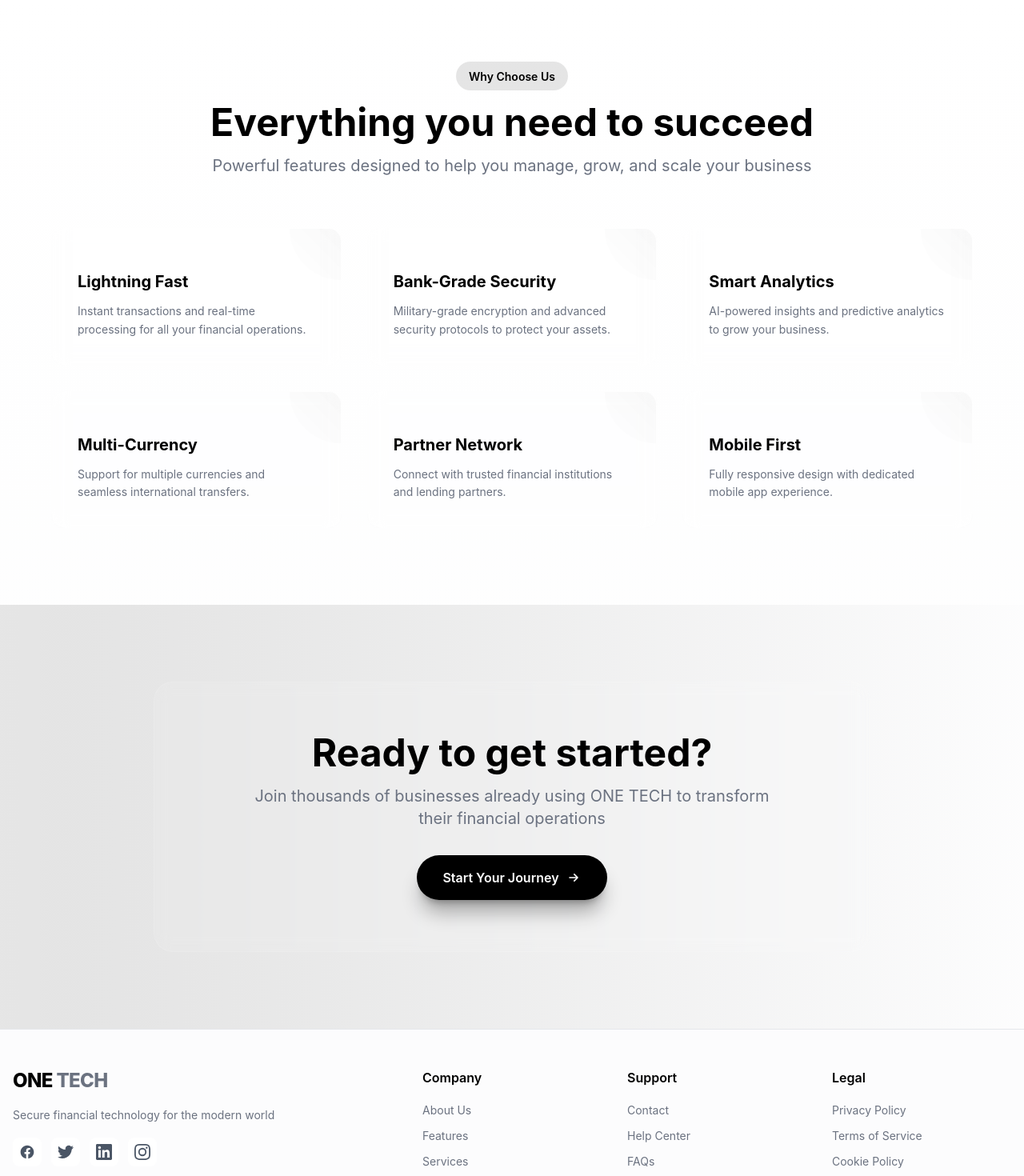
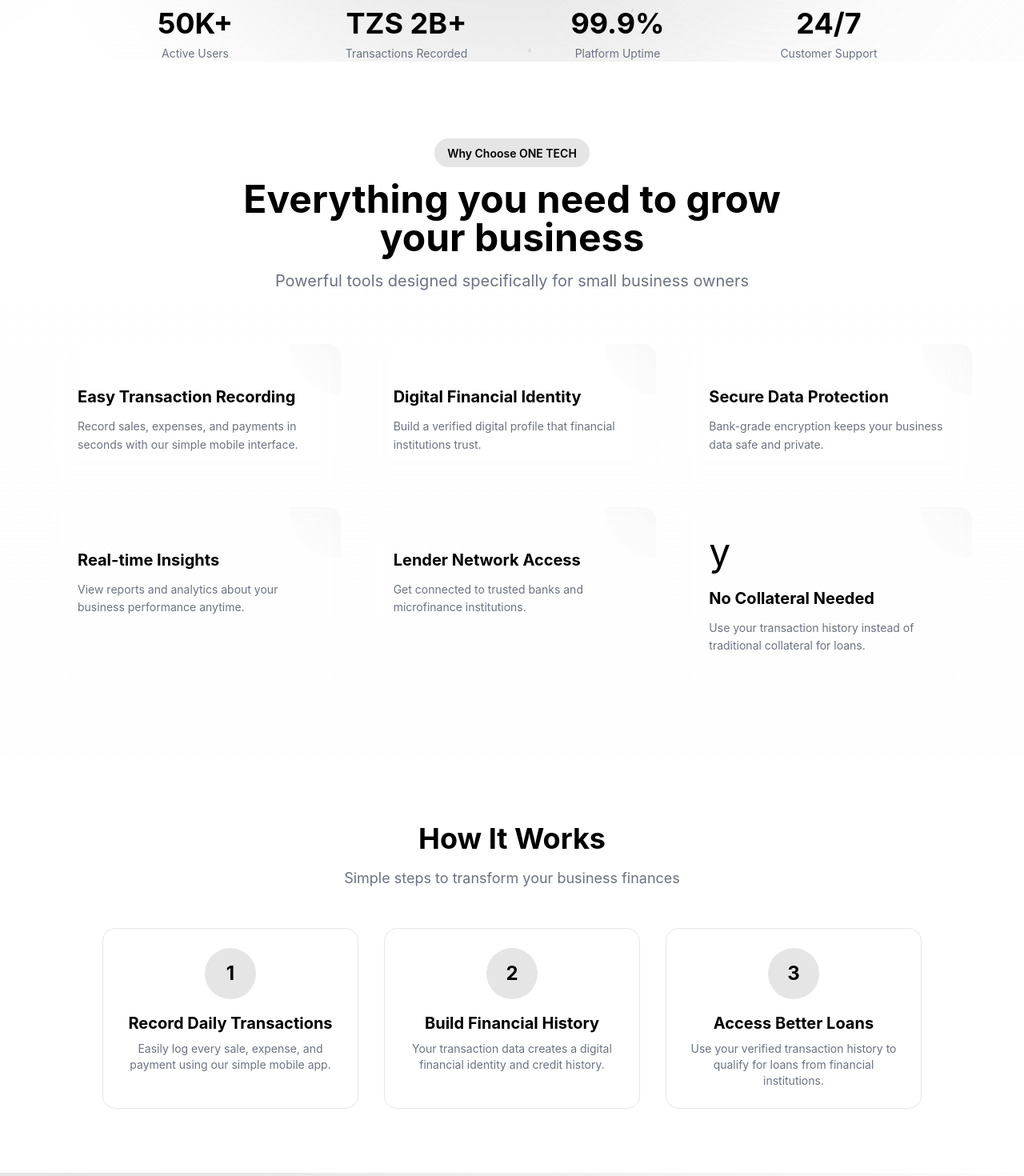
Before and after one commit to MeckRobert/ONE_TECH, a Next.js app: page / in a window 1280 px wide. Shown: the part 820-2290 px from the top of the page at 80% size. Built offline with nearby package versions, Linux system fonts and the light colour scheme.

Commit message:
third commit

```diff
--- a/app/locales/en.ts
+++ b/app/locales/en.ts
@@ -12,37 +12,53 @@ export const en = {
   'btn.logout': 'Logout',
   'theme.toggle': 'Toggle Theme',
 
-  // Landing Page / Hero
-  'hero.title': 'Revolutionizing Finance for the Digital Age',
-  'hero.subtitle': 'Empowering businesses and individuals with cutting-edge financial solutions, seamless payments, and intelligent banking technology.',
-  'hero.cta': 'Get Started Now',
-  'hero.secondary_cta': 'Learn More',
+  // Landing Page / Hero - Updated for SME focus
+  'hero.title': 'Empowering SMEs Through Smart Transaction Recording',
+  'hero.subtitle': 'Record your daily transactions, build your digital financial identity, and unlock access to loans from trusted financial institutions.',
+  'hero.cta': 'Start Recording Today',
+  'hero.secondary_cta': 'See How It Works',
 
   // Home Page
-  'home.welcome_badge': '🌟 Welcome to the Future of Finance',
-  'home.features_badge': 'Why Choose Us',
-  'home.features_title': 'Everything you need to succeed',
-  'home.features_subtitle': 'Powerful features designed to help you manage, grow, and scale your business',
-  'home.feature1.title': 'Lightning Fast',
-  'home.feature1.desc': 'Instant transactions and real-time processing for all your financial operations.',
-  'home.feature2.title': 'Bank-Grade Security',
-  'home.feature2.desc': 'Military-grade encryption and advanced security protocols to protect your assets.',
-  'home.feature3.title': 'Smart Analytics',
-  'home.feature3.desc': 'AI-powered insights and predictive analytics to grow your business.',
-  'home.feature4.title': 'Multi-Currency',
-  'home.feature4.desc': 'Support for multiple currencies and seamless international transfers.',
-  'home.feature5.title': 'Partner Network',
-  'home.feature5.desc': 'Connect with trusted financial institutions and lending partners.',
-  'home.feature6.title': 'Mobile First',
-  'home.feature6.desc': 'Fully responsive design with dedicated mobile app experience.',
+  'home.welcome_badge': '📊 Smart Financial Management for SMEs',
+  'home.features_badge': 'Why Choose ONE TECH',
+  'home.features_title': 'Everything you need to grow your business',
+  'home.features_subtitle': 'Powerful tools designed specifically for small business owners',
+
+  // Updated Features for SME focus
+  'home.feature1.title': 'Easy Transaction Recording',
+  'home.feature1.desc': 'Record sales, expenses, and payments in seconds with our simple mobile interface.',
+  'home.feature2.title': 'Digital Financial Identity',
+  'home.feature2.desc': 'Build a verified digital profile that financial institutions trust.',
+  'home.feature3.title': 'Secure Data Protection',
+  'home.feature3.desc': 'Bank-grade encryption keeps your business data safe and private.',
+  'home.feature4.title': 'Real-time Insights',
+  'home.feature4.desc': 'View reports and analytics about your business performance anytime.',
+  'home.feature5.title': 'Lender Network Access',
+  'home.feature5.desc': 'Get connected to trusted banks and microfinance institutions.',
+  'home.feature6.title': 'No Collateral Needed',
+  'home.feature6.desc': 'Use your transaction history instead of traditional collateral for loans.',
+
+  // Stats
   'home.stats.users': 'Active Users',
-  'home.stats.transactions': 'Transactions Processed',
+  'home.stats.transactions': 'Transactions Recorded',
   'home.stats.uptime': 'Platform Uptime',
   'home.stats.support': 'Customer Support',
-  'home.cta_title': 'Ready to get started?',
-  'home.cta_subtitle': 'Join thousands of businesses already using ONE TECH to transform their financial operations',
+
+  // How It Works Section - NEW
+  'home.how_it_works_title': 'How It Works',
+  'home.how_it_works_subtitle': 'Simple steps to transform your business finances',
+  'home.step1_title': 'Record Daily Transactions',
+  'home.step1_desc': 'Easily log every sale, expense, and payment using our simple mobile app.',
+  'home.step2_title': 'Build Financial History',
+  'home.step2_desc': 'Your transaction data creates a digital financial identity and credit history.',
+  'home.step3_title': 'Access Better Loans',
+  'home.step3_desc': 'Use your verified transaction history to qualify for loans from financial institutions.',
+
+  // CTA
+  'home.cta_title': 'Ready to transform your business?',
+  'home.cta_subtitle': 'Join thousands of SMEs already using ONE TECH to record transactions and access better loans.',
   'home.cta_button': 'Start Your Journey',
-  'home.footer_text': 'Secure financial technology for the modern world',
+  'home.footer_text': 'Secure financial technology for SMEs in Africa',
   'home.footer_privacy': 'Privacy Policy',
   'home.footer_terms': 'Terms of Service',
   'home.footer_copyright': '© 2024 ONE TECH. All rights reserved.',
--- a/app/locales/sw.ts
+++ b/app/locales/sw.ts
@@ -12,37 +12,53 @@ export const sw = {
   'btn.logout': 'Toka',
   'theme.toggle': 'Badilisha Mandhari',
 
-  // Landing Page / Hero
-  'hero.title': 'Kuleta Mapinduzi katika Fedha kwa Zama za Dijitali',
-  'hero.subtitle': 'Kuwezesha biashara na watu binafsi kwa suluhisho za kisasa za kifedha, malipo ya mkondo, na teknolojia ya benki yenye akili.',
-  'hero.cta': 'Anza Sasa',
-  'hero.secondary_cta': 'Jifunze Zaidi',
+  // Landing Page / Hero - Updated for SME focus
+  'hero.title': 'Kuwezesha SMEs Kupitia Rekodi za Shughuli za Kila Siku',
+  'hero.subtitle': 'Rekodi shughuli zako za kila siku, jenga utambulisho wako wa kifedha wa kidijitali, na upate mikopo kutoka taasisi za fedha zinazoaminika.',
+  'hero.cta': 'Anza Kurekodi Leo',
+  'hero.secondary_cta': 'Jinsi Inavyofanya Kazi',
 
   // Home Page
-  'home.welcome_badge': '🌟 Karibu kwenye Mustakabali wa Fedha',
-  'home.features_badge': 'Kwa Nini Uchague Sisi',
-  'home.features_title': 'Kila kitu unachohitaji kufanikiwa',
-  'home.features_subtitle': 'Vipengele vyenye nguvu vilivyoundwa kukusaidia kudhibiti, kukuza, na kupanua biashara yako',
-  'home.feature1.title': 'Kasi ya Umeme',
-  'home.feature1.desc': 'Shughuli za papo kwa papo na usindikaji wa wakati halisi kwa shughuli zako zote za kifedha.',
-  'home.feature2.title': 'Usalama wa KiBenki',
-  'home.feature2.desc': 'Usimbaji fiche wa kiwango cha kijeshi na itifaki za usalama za hali ya juu kulinda mali zako.',
-  'home.feature3.title': 'Uchambuzi wa Kisasa',
-  'home.feature3.desc': 'Uchambuzi wa kisasa na utabiri wa kukuza biashara yako.',
-  'home.feature4.title': 'Sarafu Nyingi',
-  'home.feature4.desc': 'Msaada wa sarafu nyingi na uhamisho wa kimataifa bila mshono.',
-  'home.feature5.title': 'Mtandao wa Washirika',
-  'home.feature5.desc': 'Unganisha na taasisi za kifedha zinazoaminika na washirika wa kukopesha.',
-  'home.feature6.title': 'Kwanza Simu',
-  'home.feature6.desc': 'Muundo unaojibu kwa vifaa vyote na uzoefu wa programu ya simu.',
+  'home.welcome_badge': '📊 Usimamizi wa Kifedha kwa SMEs',
+  'home.features_badge': 'Kwa Nini Uchague ONE TECH',
+  'home.features_title': 'Kila kitu unachohitaji kukuza biashara yako',
+  'home.features_subtitle': 'Zana zenye nguvu zilizoundwa mahususi kwa wamiliki wa biashara ndogo',
+
+  // Updated Features for SME focus
+  'home.feature1.title': 'Rekodi Shughuli kwa Urahisi',
+  'home.feature1.desc': 'Rekodi mauzo, gharama, na malipo kwa sekunde kwa kutumia programu yetu rahisi.',
+  'home.feature2.title': 'Utambulisho wa Kifedha wa Dijitali',
+  'home.feature2.desc': 'Jenga wasifu wa kidijitali uliothibitishwa ambao taasisi za kifedha zinaamini.',
+  'home.feature3.title': 'Usalama wa Data',
+  'home.feature3.desc': 'Usimbaji fiche wa kiwango cha benki huweka data ya biashara yako salama na ya faragha.',
+  'home.feature4.title': 'Uchambuzi wa Wakati Halisi',
+  'home.feature4.desc': 'Angalia ripoti na uchambuzi wa utendaji wa biashara yako wakati wowote.',
+  'home.feature5.title': 'Ufikiaji wa Mtandao wa Wakopaji',
+  'home.feature5.desc': 'Unganishwa na benki zinazoaminika na taasisi za mikopo midogo midogo.',
+  'home.feature6.title': 'Hakuna Dhamana Inayohitajika',
+  'home.feature6.desc': 'Tumia historia yako ya miamala badala ya dhamana za jadi kwa mikopo.',
+
+  // Stats
   'home.stats.users': 'Watumiaji Hai',
-  'home.stats.transactions': 'Shughuli Zilizochakatwa',
+  'home.stats.transactions': 'Shughuli Zilizorekodiwa',
   'home.stats.uptime': 'Upatikanaji wa Jukwaa',
   'home.stats.support': 'Msaada kwa Wateja',
-  'home.cta_title': 'Uko tayari kuanza?',
-  'home.cta_subtitle': 'Jiunge na maelfu ya biashara ambazo tayari zinatumia ONE TECH kubadilisha shughuli zao za kifedha',
+
+  // How It Works Section - NEW
+  'home.how_it_works_title': 'Inavyofanya Kazi',
+  'home.how_it_works_subtitle': 'Hatua rahisi kubadilisha fedha za biashara yako',
+  'home.step1_title': 'Rekodi Shughuli za Kila Siku',
+  'home.step1_desc': 'Rekodi kwa urahisi mauzo, gharama, na malipo kwa kutumia programu yetu rahisi.',
+  'home.step2_title': 'Jenga Historia ya Kifedha',
+  'home.step2_desc': 'Data yako ya miamala inaunda utambulisho wa kifedha wa kidijitali na historia ya mkopo.',
+  'home.step3_title': 'Pata Mikopo Bora',
+  'home.step3_desc': 'Tumia historia yako ya miamala iliyothibitishwa kuhitimu mikopo kutoka taasisi za fedha.',
+
+  // CTA
+  'home.cta_title': 'Uko tayari kubadilisha biashara yako?',
+  'home.cta_subtitle': 'Jiunge na maelfu ya SMEs ambao tayari wanatumia ONE TECH kurekodi shughuli na kupata mikopo bora.',
   'home.cta_button': 'Anza Safari Yako',
-  'home.footer_text': 'Teknolojia salama ya kifedha kwa ulimwengu wa kisasa',
+  'home.footer_text': 'Teknolojia salama ya kifedha kwa SMEs barani Afrika',
   'home.footer_privacy': 'Sera ya Faragha',
   'home.footer_terms': 'Masharti ya Huduma',
   'home.footer_copyright': '© 2024 ONE TECH. Haki zote zimehifadhiwa.',
@@ -103,8 +119,8 @@ export const sw = {
   'dash.analytics': 'Uchambuzi wa Biashara',
   'dash.weekly': 'Kila Wiki',
   'dash.monthly': 'Kila Mwezi',
-  'dash.ai_insights': 'Msaidizi wa AI',
-  'dash.vs_last_period': 'dhidi ya kipindi kilichopita',
+  'dash.ai_insights': 'Uchambuzi wa AI',
+  'dash.vs_last_period': 'ikilinganishwa na kipindi kilichopita',
   'dash.growth': 'Ukuaji',
   'dash.btn.statistics': 'Takwimu za Biashara',
   'dash.btn.back': 'Rudi kwenye Dashibodi',
@@ -222,7 +238,7 @@ export const sw = {
   'about.team.cfo': 'CFO',
   'about.team.cfo_bio': 'Mtaalam wa fedha aliyejitolea kwa ukuaji endelevu wa biashara.',
   'about.stats.users': 'Watumiaji Hai',
-  'about.stats.transactions': 'Shughuli Zilizochakatwa',
+  'about.stats.transactions': 'Shughuli Zilizorekodiwa',
   'about.stats.uptime': 'Upatikanaji wa Jukwaa',
   'about.stats.support': 'Msaada kwa Wateja',
   'about.cta_title': 'Uko Tayari Kubadilisha Fedha Zako?',
--- a/app/page.tsx
+++ b/app/page.tsx
@@ -3,10 +3,12 @@
 import React from 'react'
 import Link from 'next/link'
 import { useLanguage } from './contexts/LanguageProvider'
-import Footer from './components/Footer'
+import { useTheme } from './contexts/ThemeProvider'
+
 
 export default function Home() {
   const { t } = useLanguage()
+  const { theme } = useTheme()
 
   const features = [
     {
@@ -35,7 +37,7 @@ export default function Home() {
       description: t('home.feature5.desc')
     },
     {
-      icon: '',
+      icon: 'y',
       title: t('home.feature6.title'),
       description: t('home.feature6.desc')
     }
@@ -43,7 +45,7 @@ export default function Home() {
 
   const stats = [
     { value: '50K+', label: t('home.stats.users') },
-    { value: '$2B+', label: t('home.stats.transactions') },
+    { value: 'TZS 2B+', label: t('home.stats.transactions') },
     { value: '99.9%', label: t('home.stats.uptime') },
     { value: '24/7', label: t('home.stats.support') }
   ]
@@ -104,7 +106,7 @@ export default function Home() {
               </Link>
             </div>
 
-            {/* Stats Section - NOW USING TRANSLATIONS */}
+            {/* Stats Section */}
             <div className="grid grid-cols-2 md:grid-cols-4 gap-8 mt-20 pt-10 border-t border-border/50">
               {stats.map((stat, index) => (
                 <div key={index} className="text-center">
@@ -117,7 +119,7 @@ export default function Home() {
         </div>
       </section>
 
-      {/* Features Section - NOW USING TRANSLATIONS */}
+      {/* Features Section */}
       <section id="features" className="py-24 bg-gradient-to-b from-background to-muted/10">
         <div className="container mx-auto px-4">
           <div className="text-center max-w-3xl mx-auto mb-16">
@@ -154,7 +156,48 @@ export default function Home() {
         </div>
       </section>
 
-      {/* CTA Section - NOW USING TRANSLATIONS */}
+      {/* How It Works Section - NEW */}
+      <section className="py-20">
+        <div className="container mx-auto px-4">
+          <div className="text-center max-w-3xl mx-auto mb-12">
+            <h2 className="text-3xl md:text-4xl font-bold mb-4">{t('home.how_it_works_title')}</h2>
+            <p className="text-lg text-muted-foreground">
+              {t('home.how_it_works_subtitle')}
+            </p>
+          </div>
+          <div className="grid grid-cols-1 md:grid-cols-3 gap-8 max-w-5xl mx-auto">
+            <div className={`p-6 rounded-2xl border text-center ${
+              theme === 'dark' ? 'bg-gray-800/50 border-gray-700' : 'bg-white/50 border-gray-200'
+            }`}>
+              <div className="w-16 h-16 rounded-full bg-primary/10 flex items-center justify-center mx-auto mb-4">
+                <span className="text-2xl font-bold text-primary">1</span>
+              </div>
+              <h3 className="text-xl font-bold mb-2">{t('home.step1_title')}</h3>
+              <p className="text-muted-foreground text-sm">{t('home.step1_desc')}</p>
+            </div>
+            <div className={`p-6 rounded-2xl border text-center ${
+              theme === 'dark' ? 'bg-gray-800/50 border-gray-700' : 'bg-white/50 border-gray-200'
+            }`}>
+              <div className="w-16 h-16 rounded-full bg-primary/10 flex items-center justify-center mx-auto mb-4">
+                <span className="text-2xl font-bold text-primary">2</span>
+              </div>
+              <h3 className="text-xl font-bold mb-2">{t('home.step2_title')}</h3>
+              <p className="text-muted-foreground text-sm">{t('home.step2_desc')}</p>
+            </div>
+            <div className={`p-6 rounded-2xl border text-center ${
+              theme === 'dark' ? 'bg-gray-800/50 border-gray-700' : 'bg-white/50 border-gray-200'
+            }`}>
+              <div className="w-16 h-16 rounded-full bg-primary/10 flex items-center justify-center mx-auto mb-4">
+                <span className="text-2xl font-bold text-primary">3</span>
+              </div>
+              <h3 className="text-xl font-bold mb-2">{t('home.step3_title')}</h3>
+              <p className="text-muted-foreground text-sm">{t('home.step3_desc')}</p>
+            </div>
+          </div>
+        </div>
+      </section>
+
+      {/* CTA Section */}
       <section className="py-24 relative overflow-hidden">
         <div className="absolute inset-0 bg-gradient-to-r from-primary/10 to-muted/20"></div>
         <div className="container mx-auto px-4 text-center relative z-10">
@@ -178,8 +221,7 @@ export default function Home() {
         </div>
       </section>
 
-      {/* Footer */}
-      <Footer />
+
 
       <style jsx global>{`
         @keyframes float {
```
